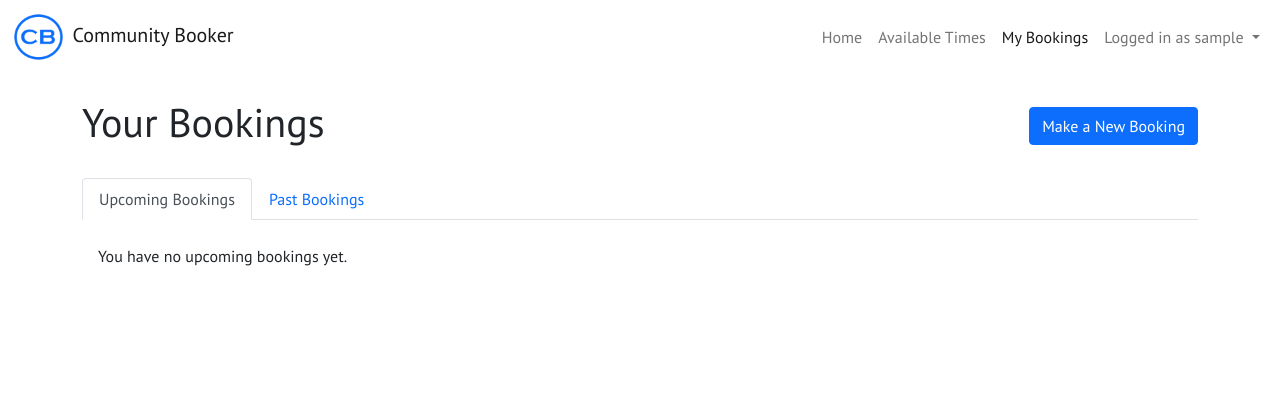
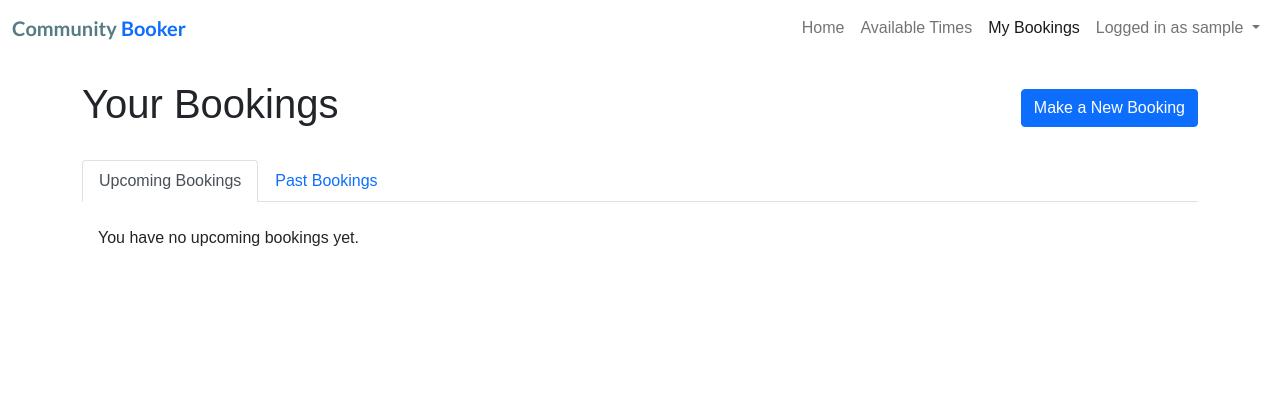
Before and after one commit to Taybe2/community-booker, a Django app: page /my-bookings/ in a window 1280 px wide. Shown: the top 420 px of the page. Run offline with Django 4.2, Linux system fonts and the light colour scheme; the visitor is signed in with stand-in values (Sample User, id 1); data that the repository does not hold is empty; some libraries are stand-ins or nearby versions.

Commit message:
Style navbrand text and add favicon

```diff
--- a/static/css/styles.css
+++ b/static/css/styles.css
@@ -1,4 +1,3 @@
-@import url('https://fonts.googleapis.com/css2?family=PT+Sans:ital,wght@0,400;0,700;1,400;1,700&display=swap');
 
 /* Define color variables */
 :root {
@@ -25,7 +24,26 @@ body {
 
 /*** Navigation ***/
 .navbar-brand img {
-    height: 3rem;
+    height: 2.5rem;
+}
+.navbar-light .navbar-brand {
+    font-family: Lato, sans-serif;
+    color: var(--primary-color);
+    font-weight: 900;
+    letter-spacing: 0em
+}
+.navbar-light .navbar-brand span {
+    color: #0d6efd;
+}
+
+.navbar-light .navbar-brand:focus,
+.navbar-light .navbar-brand:hover {
+    color: rgba(66, 97, 102, 1);
+}
+
+
+.navbar-light .navbar-brand:hover span {
+    color: #0b5ed7;
 }
 
 /*** Home Page ***/
--- a/templates/base.html
+++ b/templates/base.html
@@ -13,6 +13,9 @@
     <title>{% block title %}Community Booker{% endblock %}</title>
     <meta charset="UTF-8">
     <meta name="viewport" content="width=device-width, initial-scale=1.0">
+
+    <link rel="icon" href="{% static 'favicon.ico' %}" type="image/x-icon">
+
 
     <!-- Google Fonts CSS -->
     <link rel="preconnect" href="https://fonts.gstatic.com">
@@ -50,7 +53,7 @@
     <!-- Navigation -->
     <nav class="navbar navbar-expand-lg navbar-light bg-white">
         <div class="container-fluid">
-            <a class="navbar-brand" href="{% url 'home' %}"><img class="me-2" src="{% static 'images/logo.png' %}" alt="Community Booker Logo">Community Booker</a>
+            <a class="navbar-brand" href="{% url 'home' %}">Community <span>Booker</span></a>
             <button class="navbar-toggler" type="button" data-bs-toggle="collapse" data-bs-target="#navbarText"
                 aria-controls="navbarText" aria-expanded="false" aria-label="Toggle navigation">
                 <span class="navbar-toggler-icon"></span>
```
Also changed, not shown: static/favicon.ico (added), static/images/logo.png (deleted). Lines whose indentation alone changed are shown as unchanged.
